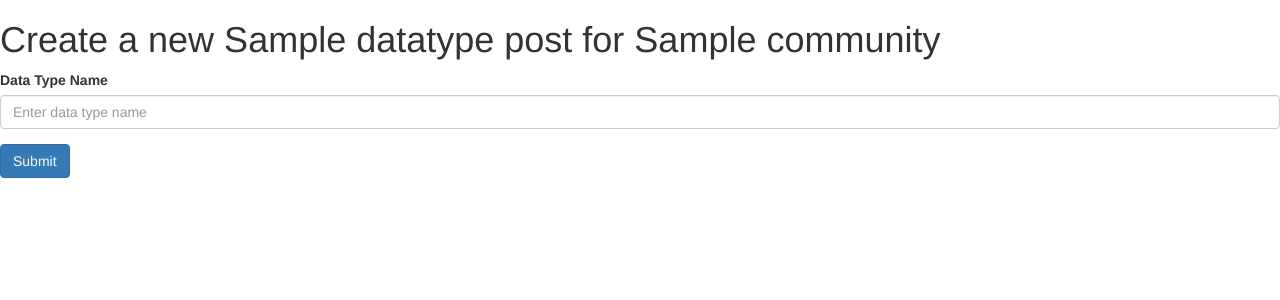
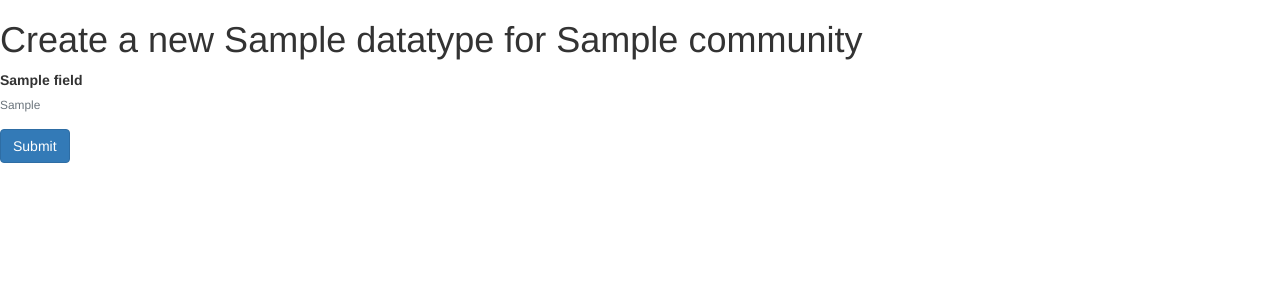
Before and after one commit to batidibek/community_information_management_platform, a Django app: a page that uses vircom/templates/vircom/new_data_type_object.html in a window 1280 px wide. Shown: the top 300 px of the page. Run offline with Django 3.2, Linux system fonts and the light colour scheme; tables that the repository leaves empty hold one stand-in row (values such as "Sample post"); some libraries are stand-ins or nearby versions.

Commit message:
create data type object function

```diff
--- a/vircom/templates/vircom/community_detail.html
+++ b/vircom/templates/vircom/community_detail.html
@@ -21,4 +21,10 @@
 {% endif %}
 
 <div><a href="{% url 'vircom:new_post' community.name %}">Create New Post</a></div>
+{% if data_type_list %}
+    {% for data_type in data_type_list %}
+    <div><a href="{% url 'vircom:new_data_type_object' community.name data_type.name %}">Create New {{data_type.name }}</a></div>
+    {% endfor %}
+{% endif %}
+<br /><br />
 <div><a href="{% url 'vircom:new_data_type' community.name%}">Create New Data Type</a></div>
--- a/vircom/templates/vircom/new_data_type.html
+++ b/vircom/templates/vircom/new_data_type.html
@@ -27,7 +27,7 @@
                 You should enter a data type name.
             </div>
         </div>
-        <button type="submit" class="btn btn-primary">Submit</button>
+        <button type="submit" class="btn btn-primary">Create Data Type</button>
     </form>
     <br /><br /><br /><br /><br /><br />
     {% if error_message_fields %}<p style="color: red"><strong>{{ error_message_fields }}</strong></p>{% endif %}
--- a/vircom/templates/vircom/new_data_type_object.html
+++ b/vircom/templates/vircom/new_data_type_object.html
@@ -13,19 +13,32 @@
 
 <body>
 
-    <h1> Create a new {{ data_type.name }} post for {{ community.name }}</h1>
+    <h1> Create a new {{ data_type.name }} for {{ community.name }}</h1>
     {% if error_message %}<p style="color: red"><strong>{{ error_message }}</strong></p>{% endif %}
 
     <form action="{% url 'vircom:create_data_type_object' community.id data_type.id%}" method="post" novalidate>
         {% csrf_token %}
+        {% for field in fields %}
         <div class="form-group">
-            <label for="InputDataTypeName">Data Type Name</label>
-            <input type="text" class="form-control" id="InputDataTypeName" aria-describedby="dataTypeName"
-                placeholder="Enter data type name" name="name" required>
-            <div class="invalid-feedback">
-                You should enter a data type name.
-            </div>
+            <label for="{{field.name}}">{{field.name}}</label>
+            <small id="fieldType" class="form-text text-muted">{{field.field_type}}</small>
+            {% if field.field_type == "Text"%}
+            <input type="text" class="form-control" id="{{field.name}}" aria-describedby="{{field.name}}"
+                placeholder="Enter {{field.name}}" name="{{field.pk}}">
+            {% endif %}
+            {% if field.field_type == "Integer"%}
+            <input type="number" class="form-control" id="{{field.name}}" aria-describedby="{{field.name}}"
+                placeholder="Enter {{field.name}}" name="{{field.pk}}">
+            {% endif %}
+            {% if field.field_type == "Decimal Number"%}
+            <input type="number" step=0.01 class="form-control" id="{{field.name}}" aria-describedby="{{field.name}}"
+                placeholder="Enter {{field.name}}" name="{{field.pk}}">
+            {% endif %}
+            {% if field.required == "Yes" %}
+            <small id="fieldType" class="form-text text-muted">Required field</small>
+            {% endif %}
         </div>
+        {% endfor %}
         <button type="submit" class="btn btn-primary">Submit</button>
     </form>
 
--- a/vircom/views.py
+++ b/vircom/views.py
@@ -29,11 +29,13 @@ def index(request):
 
 def cummunity_detail(request, community_name):
     community = get_object_or_404(Community, name=community_name)
+    data_type_list = DataType.objects.filter(community=community)
     #post_list = Post.objects.filter(community=community)
     post_list = serializers.serialize( "python", Post.objects.filter(community=community))
     context = {
         'community': community,
-        'post_list': post_list
+        'post_list': post_list,
+        'data_type_list': data_type_list,
     }
     return render(request, 'vircom/community_detail.html', context)
 
@@ -172,12 +174,33 @@ def new_data_type_object(request, community_name, data_type_name):
     context = {
         'community': community,
         'data_type': data_type,
-        'fields': 'fields'
+        'fields': fields
     }
     return render(request, 'vircom/new_data_type_object.html', context)
 
 def create_data_type_object(request, community_id, data_type_id):
     community = get_object_or_404(Community, pk=community_id)
     data_type = get_object_or_404(DataType, pk=data_type_id)
-    #TO DO not completed
-    return HttpResponseRedirect(reverse('vircom:new_data_type_object', args=(community.name,data_type.name)))
+    fields = Field.objects.filter(data_type=data_type,community=community)
+    f = {}
+    f['fields'] = []
+    for field in fields:
+        field_id = str(field.pk)
+        if request.POST[field_id] == "" or None and field.required == Yes:
+            return render(request, 'vircom/new_data_type_object.html', {
+            'community': community,
+            'data_type': data_type,
+            'error_message_fields': "You cannot leave required fields empty.",
+        })
+        f['fields'].append(
+            {
+                "name": field.name,
+                "field_type": field.field_type,
+                "required": field.required,
+                "value": request.POST[field_id]
+            }
+        )
+    fields_json = json.dumps(f)
+    data_type_object = DataTypeObject(pub_date=datetime.datetime.now(), community=community, data_type=data_type, fields=fields_json)
+    data_type_object.save()
+    return HttpResponseRedirect(reverse('vircom:community_detail', args=(community.name)))
```
